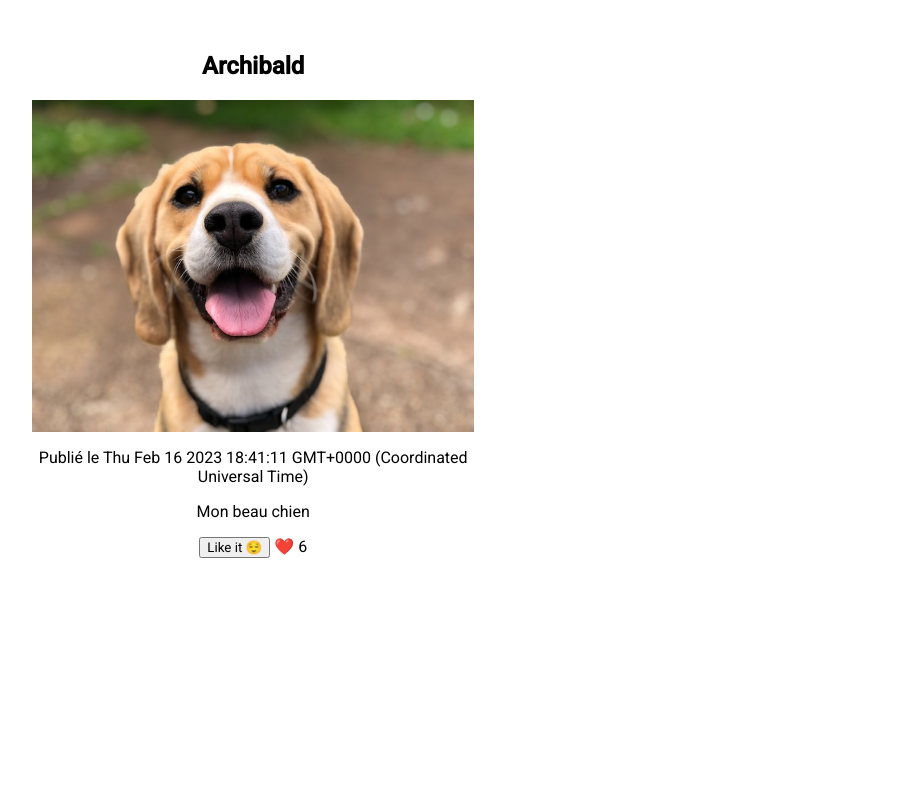
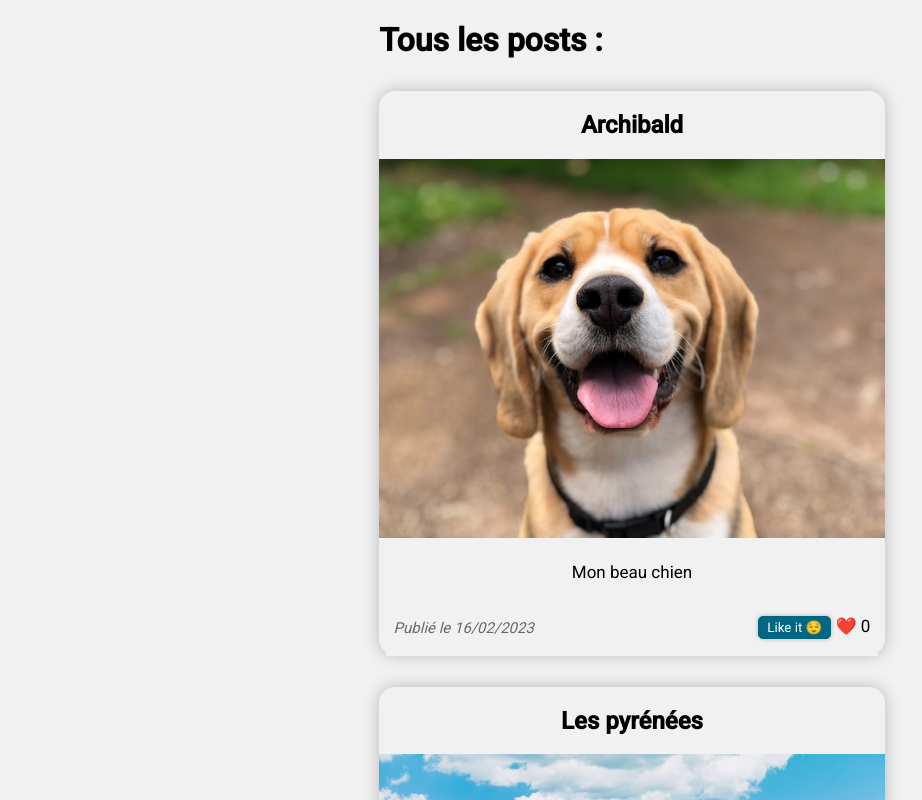
Before and after one commit to CamilleLinan/Test_Angular_FaceSnap, an Angular app: page / in a window 1280 px wide. Shown: the top 800 px of the page, without its empty margins (8-930 px from the left). Built offline with nearby package versions, Linux system fonts and the light colour scheme.

Commit message:
snap card OK

```diff
--- a/src/app/app.component.html
+++ b/src/app/app.component.html
@@ -1 +1,6 @@
-<app-face-snap></app-face-snap>
+<div class="all_snaps">
+    <h1>Tous les posts :</h1>
+    <app-face-snap [faceSnap]="mySnap"></app-face-snap>
+    <app-face-snap [faceSnap]="myOtherSnap"></app-face-snap>
+    <app-face-snap [faceSnap]="myLastSnap"></app-face-snap>
+</div>
--- a/src/app/app.component.scss
+++ b/src/app/app.component.scss
@@ -0,0 +1,4 @@
+.all_snaps {
+    width: 40%;
+    margin: auto;
+}
--- a/src/app/app.component.ts
+++ b/src/app/app.component.ts
@@ -1,8 +1,41 @@
-import { Component } from '@angular/core';
+import { Component, OnInit } from '@angular/core';
+import { FaceSnap } from './models/face-snap.model';
+import { DatePipe } from '@angular/common';
 
 @Component({
   selector: 'app-root',
   templateUrl: './app.component.html',
   styleUrls: ['./app.component.scss']
 })
-export class AppComponent {}
+
+export class AppComponent implements OnInit {
+  mySnap!: FaceSnap;
+  myOtherSnap!: FaceSnap;
+  myLastSnap!: FaceSnap;
+
+  ngOnInit() {
+    this.mySnap = new FaceSnap(
+      'Archibald',
+      'Mon beau chien',
+      '../../assets/snapface_img1.jpg',
+      new Date(),
+      0
+    );
+
+    this.myOtherSnap = new FaceSnap(
+      'Les pyrénées',
+      'Le meilleur endroit pour faire des randonnées',
+      '../../assets/snapface_img2.jpg',
+      new Date(),
+      0
+    );
+
+    this.myLastSnap = new FaceSnap(
+      'Mes Cupcakes',
+      'Petits cupcakes à la vanille et chantilly',
+      '../../assets/snapface_img3.jpg',
+      new Date(),
+      0
+    );
+  }
+}
--- a/src/app/app.module.ts
+++ b/src/app/app.module.ts
@@ -1,8 +1,12 @@
 import { NgModule } from '@angular/core';
 import { BrowserModule } from '@angular/platform-browser';
+import { registerLocaleData } from '@angular/common';
+import localeFr from '@angular/common/locales/fr';
 
 import { AppComponent } from './app.component';
 import { FaceSnapComponent } from './face-snap/face-snap.component';
+
+registerLocaleData(localeFr, 'fr');
 
 @NgModule({
   declarations: [
--- a/src/app/face-snap/face-snap.component.html
+++ b/src/app/face-snap/face-snap.component.html
@@ -1,12 +1,14 @@
 <div class="snap">
-    <h2 class="snap_title">{{ title }}</h2>
-    <img [src]="imgUrl" [alt]="title" class="snap_img" />
+    <h2 class="snap_title">{{ faceSnap.title }}</h2>
+    <img [src]="faceSnap.imgUrl" [alt]="faceSnap.title" class="snap_img" />
     <div class="snap_container">
-        <p class="snap_container_content">Publié le {{ createDate  }}</p>
-        <p class="snap_container_content">{{ description }}</p>
-        <p class="snap_container_content">
-            <button (click)="onLike()">{{ buttonText }}</button>
-            ❤️ {{ likes }}
-        </p>
+        <p class="snap_container_content">{{ faceSnap.description }}</p>
+        <footer class="snap_container_footer">
+            <p class="snap_container_content snap_container_content_date">Publié le {{ faceSnap.getFormattedDate(datePipe, 'dd/MM/yyyy')  }}</p>
+            <p class="snap_container_content">
+                <button (click)="onLike()" class="snap_container_footer_btn">{{ buttonText }}</button>
+                ❤️ {{ faceSnap.likes }}
+            </p>
+        </footer>
     </div>
 </div>
--- a/src/app/face-snap/face-snap.component.scss
+++ b/src/app/face-snap/face-snap.component.scss
@@ -1,12 +1,48 @@
 .snap {
     display: flex;
     flex-direction: column;
-    align-items: center;
-    width: 35%;
-    margin: 2rem;
+    width: 100%;
+    margin: 2rem 0;
     text-align: center;
+    box-shadow: 0 0 16px #0000003d;
+    border-radius: 1rem;
+
     &_img {
         width: 100%;
         object-fit: cover;
     }
+
+    &_container {
+        margin: 0.4rem;
+
+        &_content {
+            &_date {
+                font-size: 15px;
+                color: #686868;
+                font-style: italic;
+            }
+        }
+
+        &_footer {
+            display: flex;
+            justify-content: space-between;
+            align-items: center;
+            padding: 0 0.5rem;
+            margin-bottom: -0.5rem;
+
+            &_btn {
+                border: 1px solid #006682;
+                border-radius: 0.3rem;
+                padding: 0.2rem 0.5rem;
+                background-color: #006682;
+                color: white;
+                box-shadow: 0 0 5px #0000003d;
+                transition: all 300ms ease-in-out;
+                &:hover {
+                    background-color: transparent;
+                    color: #000;
+                }
+            }
+        }
+    }
 }
--- a/src/app/face-snap/face-snap.component.ts
+++ b/src/app/face-snap/face-snap.component.ts
@@ -1,4 +1,6 @@
-import { Component, OnInit } from '@angular/core';
+import { DatePipe } from '@angular/common';
+import { Component, OnInit, Input } from '@angular/core';
+import { FaceSnap } from '../models/face-snap.model';
 
 @Component({
   selector: 'app-face-snap',
@@ -6,29 +8,22 @@ import { Component, OnInit } from '@angular/core';
   styleUrls: ['./face-snap.component.scss']
 })
 export class FaceSnapComponent implements OnInit {
-  title!: string;
-  description!: string;
-  createDate!: Date;
-  likes!: number;
-  imgUrl!: string;
+  @Input() faceSnap!: FaceSnap;
   buttonText!: string;
+  datePipe: DatePipe = new DatePipe('fr-FR');
 
   ngOnInit() {
-    this.title = 'Archibald';
-    this.description = 'Mon beau chien';
-    this.createDate = new Date();
-    this.likes = 6;
-    this.imgUrl = "../../assets/snapface_img1.jpg";
     this.buttonText = 'Like it 😌'
   }
 
   onLike() {
     if (this.buttonText === 'Like it 😌') {
-      this.likes++;
+      this.faceSnap.likes++;
       this.buttonText = 'Unlike it 😔';
     } else {
-      this.likes--;
+      this.faceSnap.likes--;
       this.buttonText = 'Like it 😌';
     }
   }
+
 }
--- /dev/null
+++ b/src/app/models/face-snap.model.ts
@@ -0,0 +1,15 @@
+import { DatePipe } from '@angular/common';
+
+export class FaceSnap {
+    constructor(
+        public title: string = '',
+        public description: string,
+        public imgUrl: string,
+        public date: Date,
+        public likes: number
+    ) {}
+
+    getFormattedDate(datePipe: DatePipe, format: string): string {
+        return (datePipe.transform(this.date, format) ?? '');
+    }
+}
--- a/src/styles.scss
+++ b/src/styles.scss
@@ -1,3 +1,12 @@
 * {
     font-family: Roboto, Helvetica, sans-serif;
+    background-color: rgb(241, 241, 241);
 }
+
+p {
+    font-size: 17px;
+}
+
+button {
+    cursor: pointer;
+}
```
Also changed, not shown: src/assets/snapface_img2.jpg (added), src/assets/snapface_img3.jpg (added).
